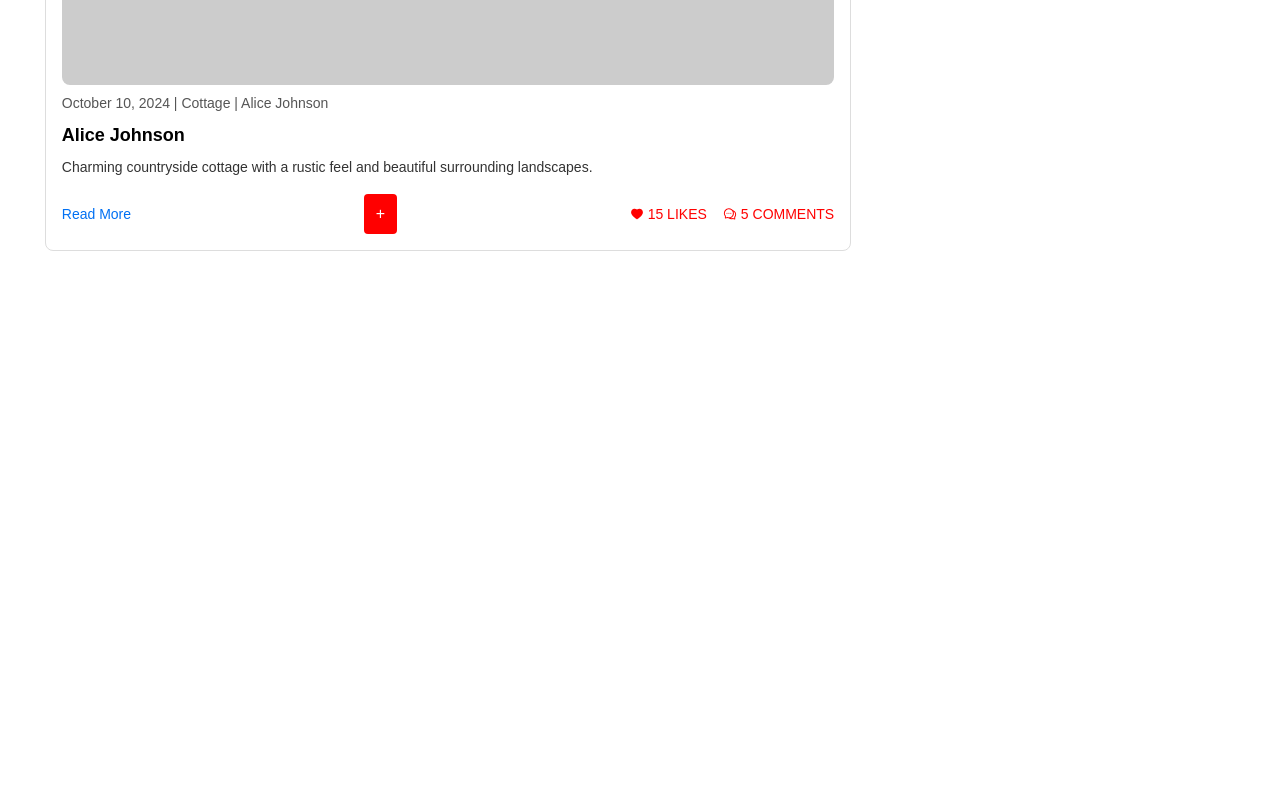
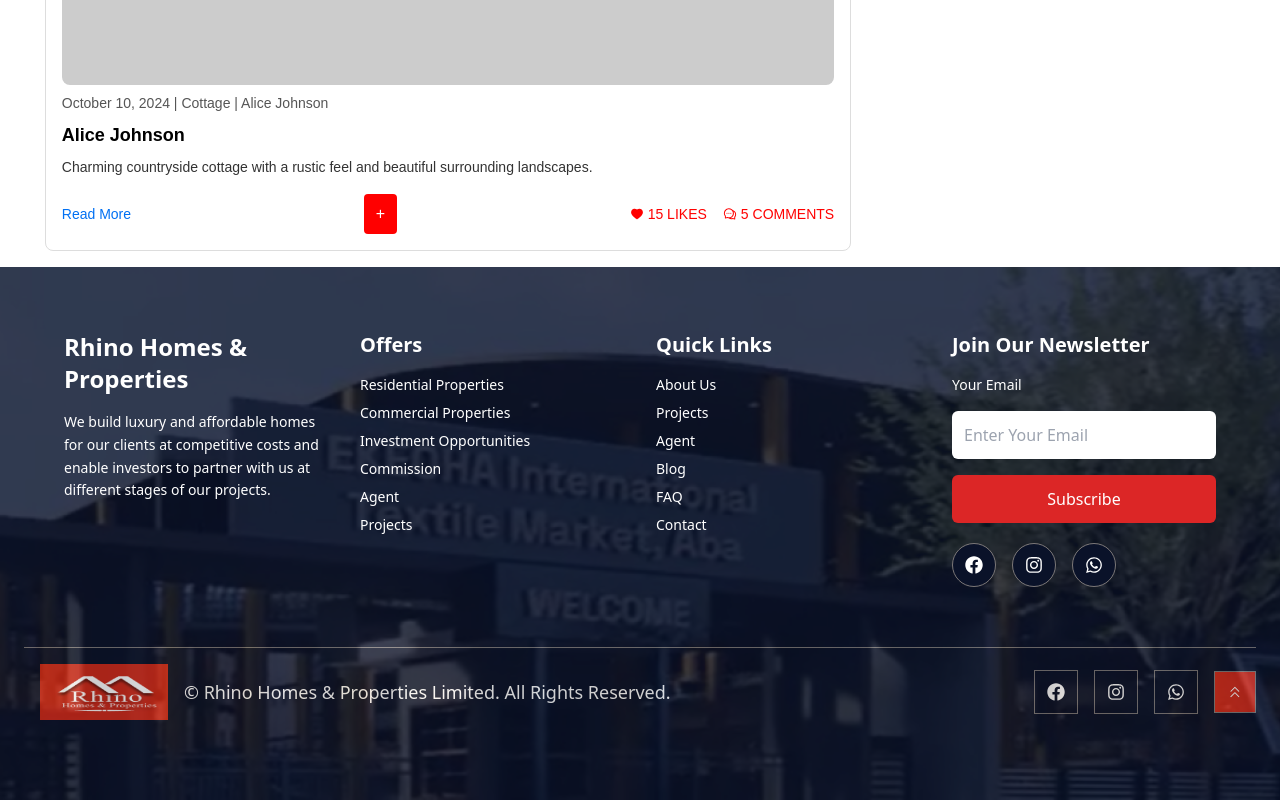
Before and after one commit to Ritephase1/rhp-website-fe, a Next.js app: page /blog in a window 1280 px wide. Shown: the part 2230-3030 px from the top of the page. Before the commit the page ends 2497 px from the top, so only its background shows below. Built offline with nearby package versions, Linux system fonts and the light colour scheme.

Commit message:
Add footer to the blog page

```diff
--- a/src/pages/blog.js
+++ b/src/pages/blog.js
@@ -5,6 +5,7 @@ import blogData from "../../src/app/api/blog_card.json";
 import BlogCard from "@/components/BlogCard";
 import Navigation from "@/components/Navigation";
 import BlogRightSection from "@/components/BlogRightSection";
+import Footer from "@/components/Footer";
 
 const Blog = () => {
   const categories = ["Commercial", "Residential", "Construction", "Materials"];
@@ -92,6 +93,10 @@ const Blog = () => {
           <BlogRightSection categories={categories} latestPosts={latestPosts} />
         </div>
       </div>
+
+      <div>
+        <Footer />
+      </div>
     </div>
   );
 };
```
